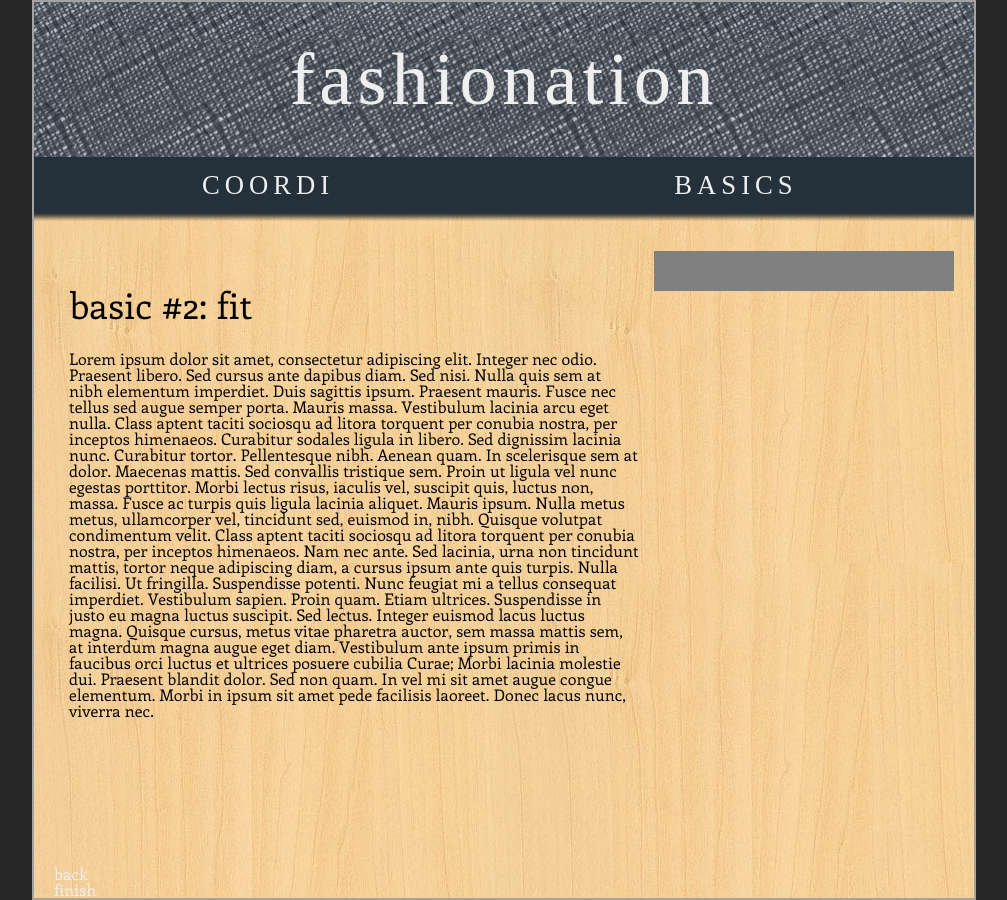
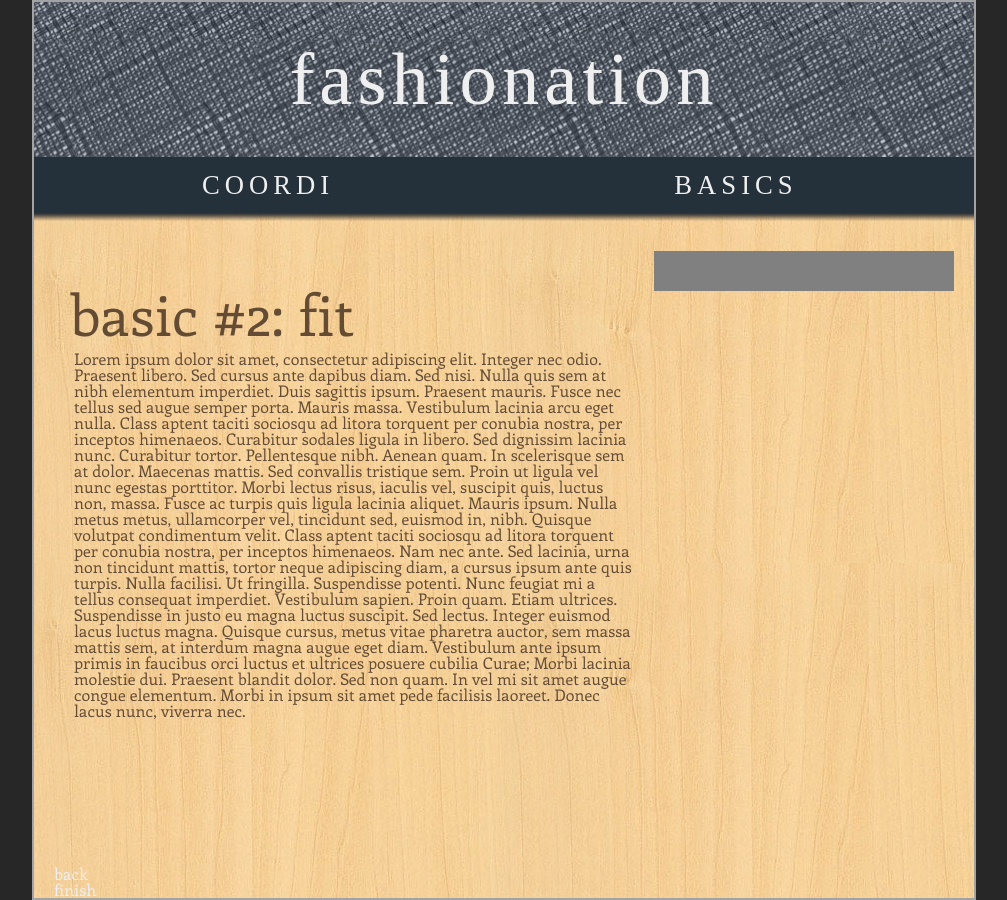
Before and after one commit to japacible/fashionation, a PHP site: page /tutorial-fit.html in a window 1280 px wide. Shown: the whole page, without its empty margins (136-1143 px from the left). Run offline with PHP 8.4, Linux system fonts and the light colour scheme; some web fonts are replaced.

Commit message:
Made tutorial text brown

```diff
--- a/assets/css/style.css
+++ b/assets/css/style.css
@@ -230,17 +230,18 @@ nav .vertical-ruler {
 }
 
 #tutorial {
-    color: black;
+  color: #634b34;
 }
 
 #tutorialname {
     height: 50px;
-    font-size: 36px;
+    font-size: 56px;
     margin: 15px;
     padding-top: 25px;
 }
 
 #tutorialcontent {
+    padding-left: 5px;
     height: 500px;
     font-size: 16px;
     margin: 15px;
```
